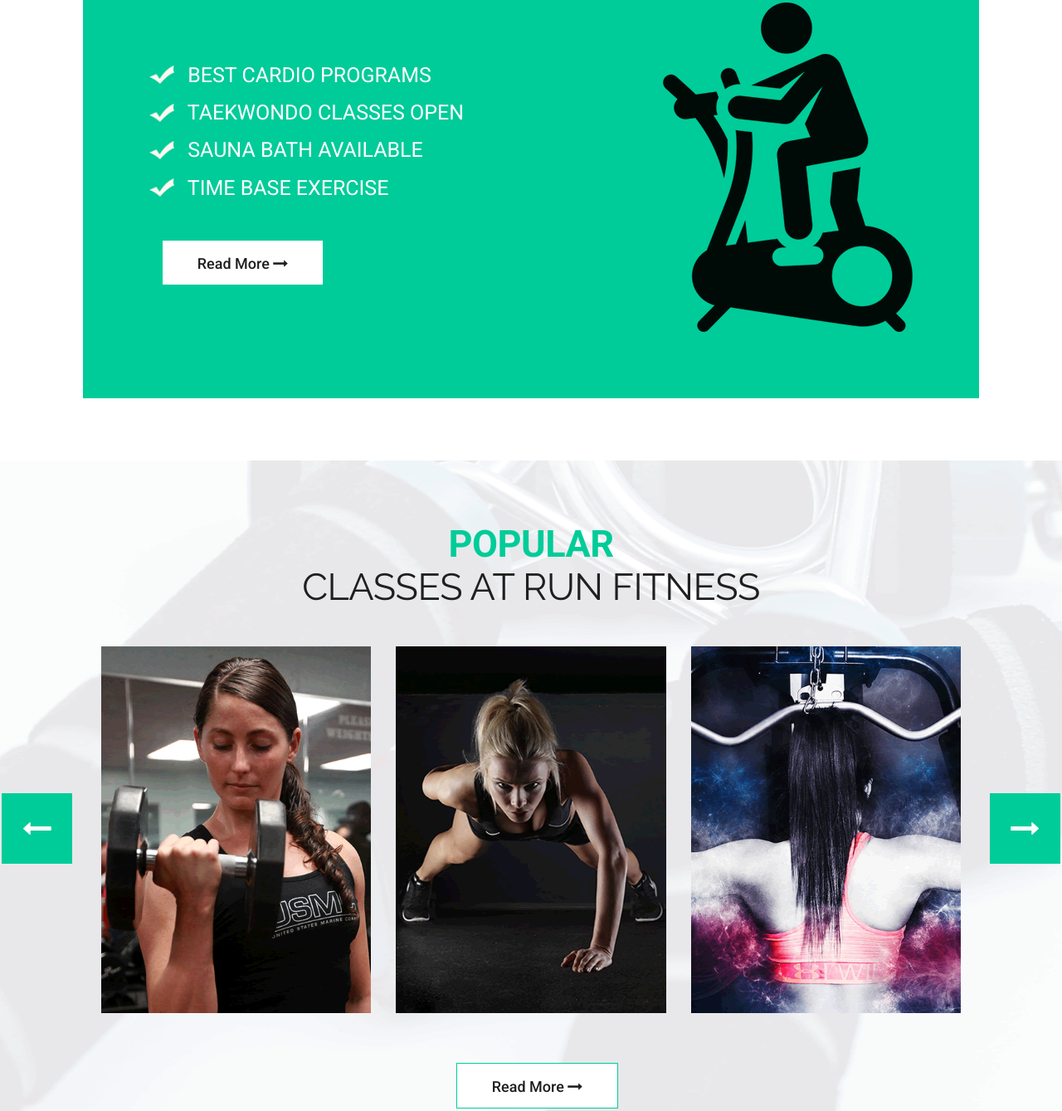
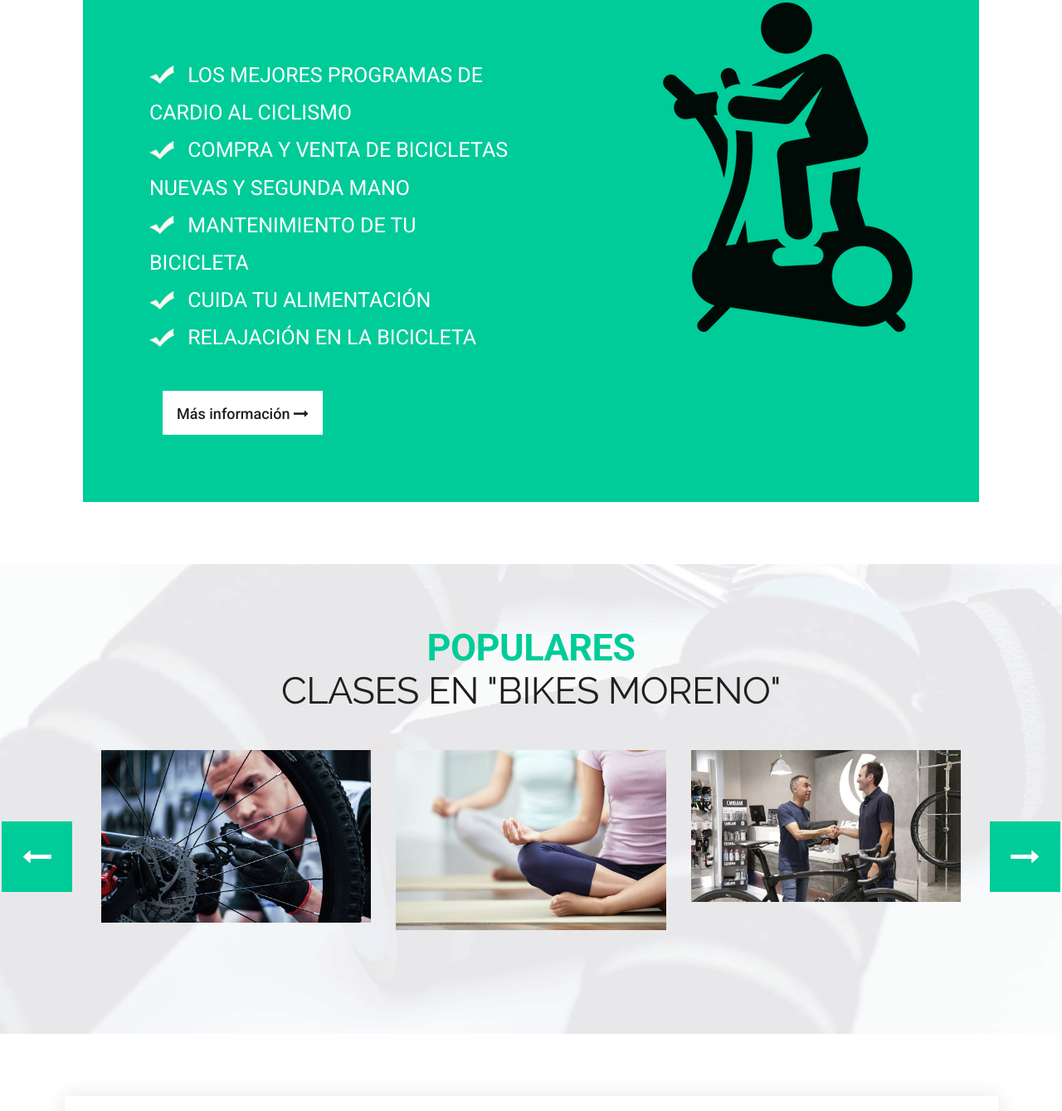
Before and after one commit to Danimoreno12/Pagina-Web, a plain HTML site: page run/index.html in a window 1280 px wide. Shown: the part 1813-3152 px from the top of the page at 83% size. Drawn offline with Linux system fonts and the light colour scheme; some packages are replaced by stand-ins of ours; files whose address does not match are found by name.

Commit message:
Clases y servicios correcto

```diff
--- a/run/index.html
+++ b/run/index.html
@@ -139,7 +139,7 @@
                   <div class="col-md-12">
                      <div class="full paddding_left_15">
                         <div class="heading_main text_align_left">
-                           <h2><span class="theme_color">we </span>provide services</h2>
+                           <h2><span class="theme_color">Nuestros </span>servicios de clases</h2>
                         </div>
                      </div>
                      <div class="full service_pro_section">
@@ -147,14 +147,15 @@
                            <div class="col-md-6">
                               <div class="full services_list">
                                  <ul>
-                                    <li><img src="images/check_icon.png" alt="#" /> BEST CARDIO PROGRAMS</li>
-                                    <li><img src="images/check_icon.png" alt="#" /> TAEKWONDO CLASSES OPEN</li>
-                                    <li><img src="images/check_icon.png" alt="#" /> SAUNA BATH AVAILABLE</li>
-                                    <li><img src="images/check_icon.png" alt="#" /> TIME BASE EXERCISE</li>
+                                    <li><img src="images/check_icon.png" alt="#" /> LOS MEJORES PROGRAMAS DE CARDIO AL CICLISMO</li>
+                                    <li><img src="images/check_icon.png" alt="#" /> COMPRA Y VENTA DE BICICLETAS NUEVAS Y SEGUNDA MANO </li>
+                                    <li><img src="images/check_icon.png" alt="#" /> MANTENIMIENTO DE TU BICICLETA </li>
+                                    <li><img src="images/check_icon.png" alt="#" /> CUIDA TU ALIMENTACIÓN</li>
+                                    <li><img src="images/check_icon.png" alt="#" /> RELAJACIÓN EN LA BICICLETA</li>
                                  </ul>
                               </div>
                               <div class="full paddding_left_15 margin-top_30">
-                                 <a class="main_bt" href="#">Read More <i class="fa fa-long-arrow-right"></i></a>
+                                 <a class="main_bt" href="#">Más información <i class="fa fa-long-arrow-right"></i></a>
                               </div>
                            </div>
                            <div class="col-md-6 text_align_right">
@@ -176,7 +177,7 @@
                   <div class="col-md-12">
                      <div class="full">
                         <div class="heading_main text_align_center">
-                           <h2><span class="theme_color">Popular</span><br> Classes At RUN Fitness</h2>
+                           <h2><span class="theme_color">Populares</span><br> Clases en "Bikes Moreno"</h2>
                         </div>
                      </div>
                      <div class="full">
@@ -189,25 +190,25 @@
                                        <div class="row">
                                           <div class="col-lg-4 col-md-4 col-sm-12">
                                              <div class="full blog_img_popular">
-                                                <img class="img-responsive" src="images/c1.png" alt="#" />
+                                                <img class="img-responsive" src="images\spinning.jpg" alt="#" />
                                                 <div class="overlay_bt">
-                                                   <a class="main_bt" href="#">Read More <i class="fa fa-long-arrow-right"></i></a>
+                                                   <a class="main_bt" href="#">Más información <i class="fa fa-long-arrow-right"></i></a>
                                                 </div>
                                              </div>
                                           </div>
                                           <div class="col-lg-4 col-md-4 col-sm-12">
                                              <div class="full blog_img_popular">
-                                                <img class="img-responsive" src="images/c2.png" alt="#" />
+                                                <img class="img-responsive" src="images\flexiones.jpg" alt="#" />
                                                 <div class="overlay_bt">
-                                                   <a class="main_bt" href="#">Read More <i class="fa fa-long-arrow-right"></i></a>
+                                                   <a class="main_bt" href="#">Más información <i class="fa fa-long-arrow-right"></i></a>
                                                 </div>
                                              </div>
                                           </div>
                                           <div class="col-lg-4 col-md-4 col-sm-12">
                                              <div class="full blog_img_popular">
-                                                <img class="img-responsive" src="images/c3.png" alt="#" />
+                                                <img class="img-responsive" src="images\espalda.jpg" alt="#" />
                                                 <div class="overlay_bt">
-                                                   <a class="main_bt" href="#">Read More <i class="fa fa-long-arrow-right"></i></a>
+                                                   <a class="main_bt" href="#">Más información <i class="fa fa-long-arrow-right"></i></a>
                                                 </div>
                                              </div>
                                           </div>
@@ -217,25 +218,25 @@
                                        <div class="row">
                                           <div class="col-lg-4 col-md-4 col-sm-12">
                                              <div class="full blog_img_popular">
-                                                <img class="img-responsive" src="images/c1.png" alt="#" />
+                                                <img class="img-responsive" src="images\mantenimiento.png" alt="#" />
                                                 <div class="overlay_bt">
-                                                   <a class="main_bt" href="#">Read More <i class="fa fa-long-arrow-right"></i></a>
+                                                   <a class="main_bt" href="#">Más información <i class="fa fa-long-arrow-right"></i></a>
                                                 </div>
                                              </div>
                                           </div>
                                           <div class="col-lg-4 col-md-4 col-sm-12">
                                              <div class="full blog_img_popular">
-                                                <img class="img-responsive" src="images/c2.png" alt="#" />
+                                                <img class="img-responsive" src="C:\Users\dani3\Desktop\Pagina-Web\run\images\relajación ciclismo.jpg" alt="#" />
                                                 <div class="overlay_bt">
-                                                   <a class="main_bt" href="#">Read More <i class="fa fa-long-arrow-right"></i></a>
+                                                   <a class="main_bt" href="#">Más información <i class="fa fa-long-arrow-right"></i></a>
                                                 </div>
                                              </div>
                                           </div>
                                           <div class="col-lg-4 col-md-4 col-sm-12">
                                              <div class="full blog_img_popular">
-                                                <img class="img-responsive" src="images/c3.png" alt="#" />
+                                                <img class="img-responsive" src="images\segunda mano.jpg" alt="#" />
                                                 <div class="overlay_bt">
-                                                   <a class="main_bt" href="#">Read More <i class="fa fa-long-arrow-right"></i></a>
+                                                   <a class="main_bt" href="#">Más información <i class="fa fa-long-arrow-right"></i></a>
                                                 </div>
                                              </div>
                                           </div>
@@ -251,7 +252,7 @@
                      </div>
                      <div class="full paddding_left_15 margin-top_30">
                         <div class="center">
-                           <a class="main_bt" href="#">Read More <i class="fa fa-long-arrow-right"></i></a>
+
                         </div>
                      </div>
                   </div>
```
Also changed, not shown: run/images/c1.png (deleted), run/images/c2.png (deleted), run/images/c3.png (deleted), run/images/espalda.jpg (added), run/images/flexiones.jpg (added), run/images/mantenimiento.png (added), run/images/relajación ciclismo.jpg (added), run/images/segunda mano.jpg (added), run/images/spinning.jpg (added).
